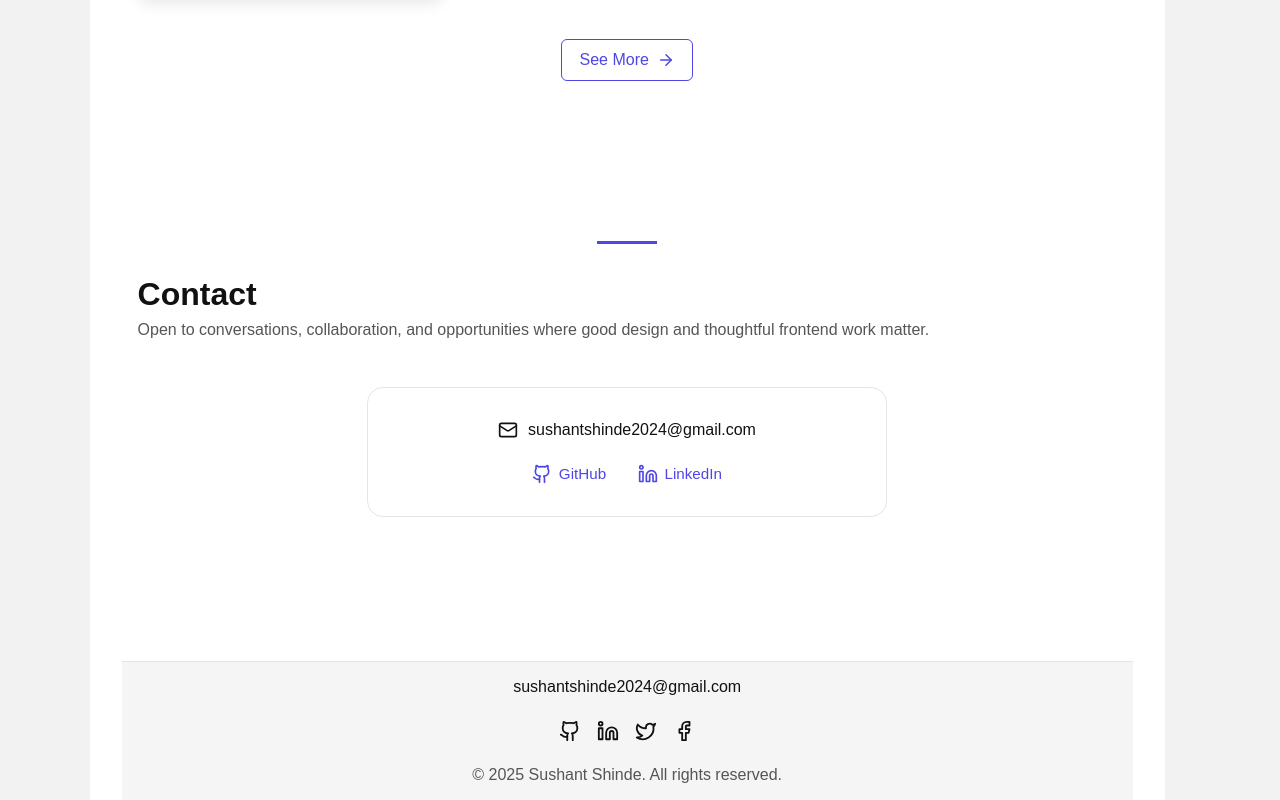
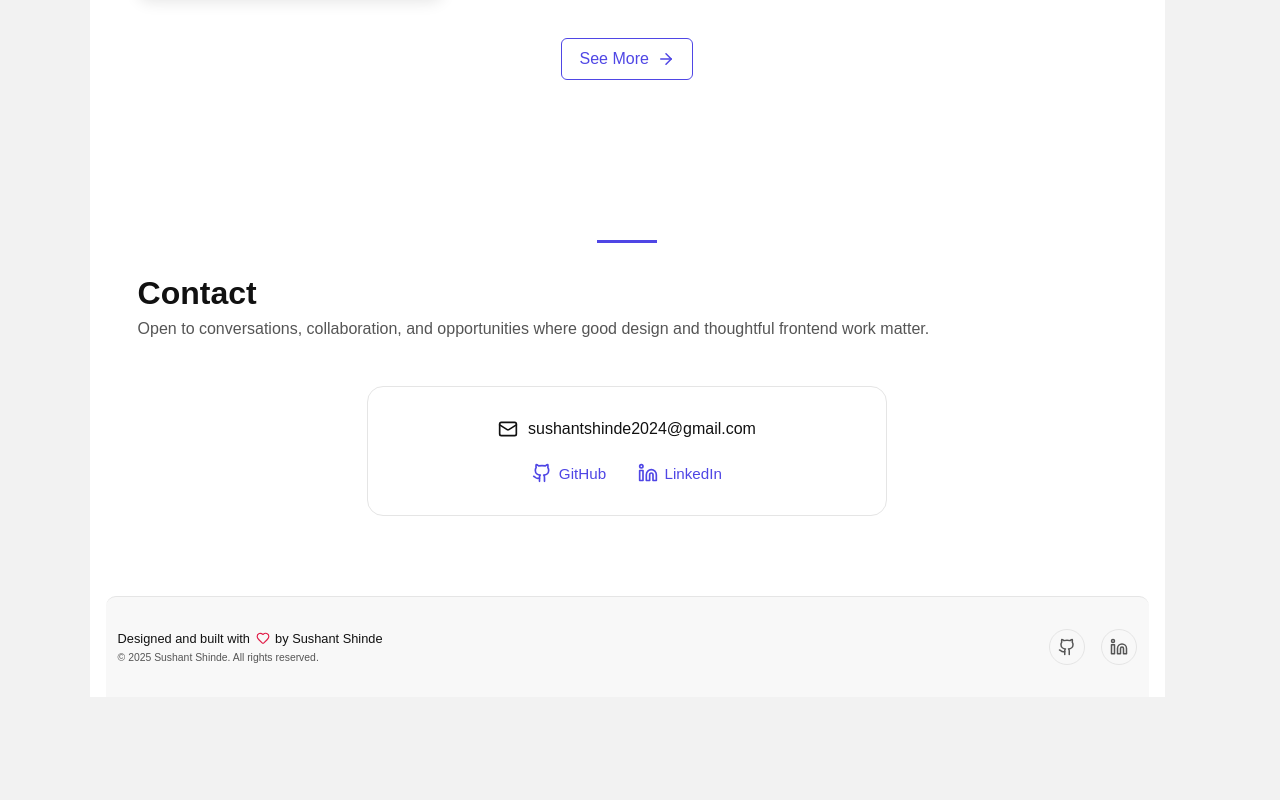
Before and after one commit to sushantshinde7/sushant-portfolio, a React (Vite) app: page / in a window 1280 px wide. Shown: the part 1720-2520 px from the top of the page. After the commit the page ends 2417 px from the top, so only its background shows below. Built offline with nearby package versions, Linux system fonts and the light colour scheme.

Commit message:
refactor: redesign footer layout and content

```diff
--- a/src/components/Footer.jsx
+++ b/src/components/Footer.jsx
@@ -1,31 +1,43 @@
-import { Github, Linkedin, Twitter, Facebook } from "lucide-react";
+import { Github, Linkedin, Heart } from "lucide-react";
 import "../styles/Footer.css";
 
 function Footer() {
   const year = new Date().getFullYear();
 
   return (
-    <footer id="footer">
-      <div className="container">
-        <a href="mailto:sushantshinde2024@gmail.com">
-          sushantshinde2024@gmail.com
-        </a>
-        <div className="social">
-          <a href="#" aria-label="GitHub">
-            <Github size={22} />
-          </a>
-          <a href="#" aria-label="LinkedIn">
-            <Linkedin size={22} />
-          </a>
-          <a href="#" aria-label="Twitter">
-            <Twitter size={22} />
-          </a>
-          <a href="#" aria-label="Facebook">
-            <Facebook size={22} />
+    <footer className="footer">
+      <div className="footer-inner">
+        {/* Left */}
+        <div className="footer-left">
+          <p className="footer-line">
+            Designed and built with{" "}
+            <Heart size={14} className="footer-heart" /> by Sushant Shinde
+          </p>
+          <p className="footer-copy">
+            © {year} Sushant Shinde. All rights reserved.
+          </p>
+        </div>
+
+        {/* Right */}
+        <div className="footer-right">
+          <a
+            href="https://github.com/sushantshinde7"
+            target="_blank"
+            rel="noreferrer"
+            aria-label="GitHub"
+          >
+            <Github size={18} />
           </a>
 
+          <a
+            href="https://www.linkedin.com/in/sushantshinde7/"
+            target="_blank"
+            rel="noreferrer"
+            aria-label="LinkedIn"
+          >
+            <Linkedin size={18} />
+          </a>
         </div>
-        <p>© {year} Sushant Shinde. All rights reserved.</p>
       </div>
     </footer>
   );
--- a/src/styles/Footer.css
+++ b/src/styles/Footer.css
@@ -1,43 +1,77 @@
-#footer {
-  padding: 1rem 0.5rem;
-  background: var(--surface-2);
+.footer {
+  margin: 0 -1rem;
+  width: calc(100% + 2rem);
+  padding: 2rem 0.75rem;
+  background: var(--footer-bg);
   border-top: 1px solid var(--border);
-  text-align: center;
-  margin-top: 4rem;
+  border-radius: 10px 10px 0 0;
 }
 
-#footer a {
-  color: var(--text);
-  text-decoration: none;
+.footer-inner {
+  max-width: 1100px;
+  margin: 0 auto;
+
+  display: flex;
+  justify-content: space-between;
+  align-items: center;
+  gap: 2rem;
 }
 
-.social {
-  margin: 1.5rem 0;
+/* LEFT */
+.footer-left {
+  display: flex;
+  flex-direction: column;
+  gap: 0.4rem;
+}
+
+.footer-line {
+  display: flex;
+  align-items: center;
+  gap: 0.35rem;
+  font-size: 0.8rem;
+  color: var(--text);
+}
+
+.footer-heart {
+  color: #e11d48; /* subtle red, works in both themes */
+}
+
+.footer-copy {
+  font-size: 0.65rem;
+  color: var(--text-muted);
+}
+
+/* RIGHT */
+.footer-right {
   display: flex;
   justify-content: center;
   gap: 1rem;
 }
-.social a {
-  color: var(--text);
+
+.footer-right a {
+  color: var(--text-muted);
   display: inline-flex;
   align-items: center;
   transition: color 0.2s ease, transform 0.2s ease;
+  padding: 8px;
+  border: 1px solid var(--border);
+  border-radius: 50%;
 }
 
-.social a:hover {
+.footer-right a:hover {
   color: var(--primary);
   transform: translateY(-2px);
 }
 
-.social img {
-  width: 28px;
+/* RESPONSIVE */
+@media (max-width: 640px) {
+  .footer-inner {
+    flex-direction: column;
+    text-align: center;
+    gap: 1.2rem;
+  }
+
+  .footer-left {
+    align-items: center;
+  }
 }
-
-.attribution img {
-  margin-bottom: 1rem;
-}
-
-#footer p {
-  color: var(--text-muted);
-  margin-top: 1rem;
-}
--- a/src/styles/Navbar.css
+++ b/src/styles/Navbar.css
@@ -5,7 +5,7 @@
   background: var(--surface-1);
   z-index: 1000;
   border-bottom: 1px solid var(--border);
-  border-radius: 12px;
+  border-radius: 0 0 10px 10px;
   margin: 0 -1rem;
 }
 
@@ -36,11 +36,12 @@
 .nav-menu .nav-link {
   color: var(--text);
   text-decoration: none;
-  font-weight: 50;
+  font-weight: 200;
+  font-size: 0.75rem;
 }
 
 .nav-menu .btn {
-  padding: 0.4rem 1rem;
+  padding: 0.3rem 0.7rem;
 }
 
 /* ===== Theme toggle ===== */
```
